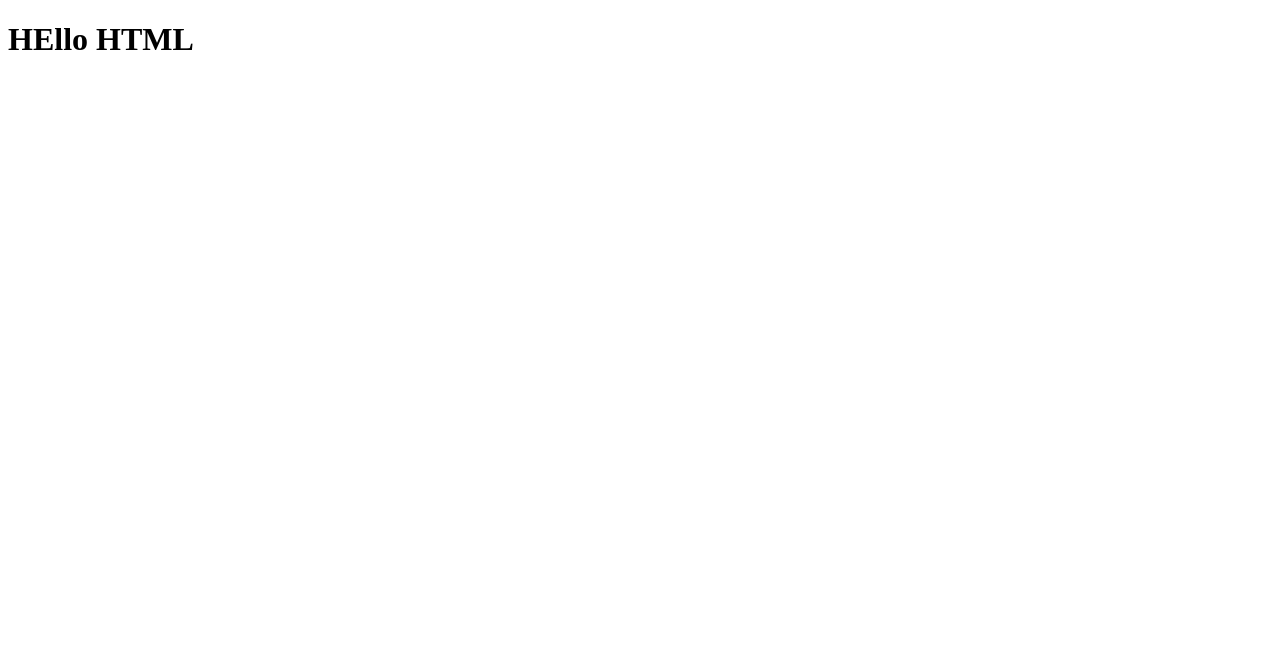
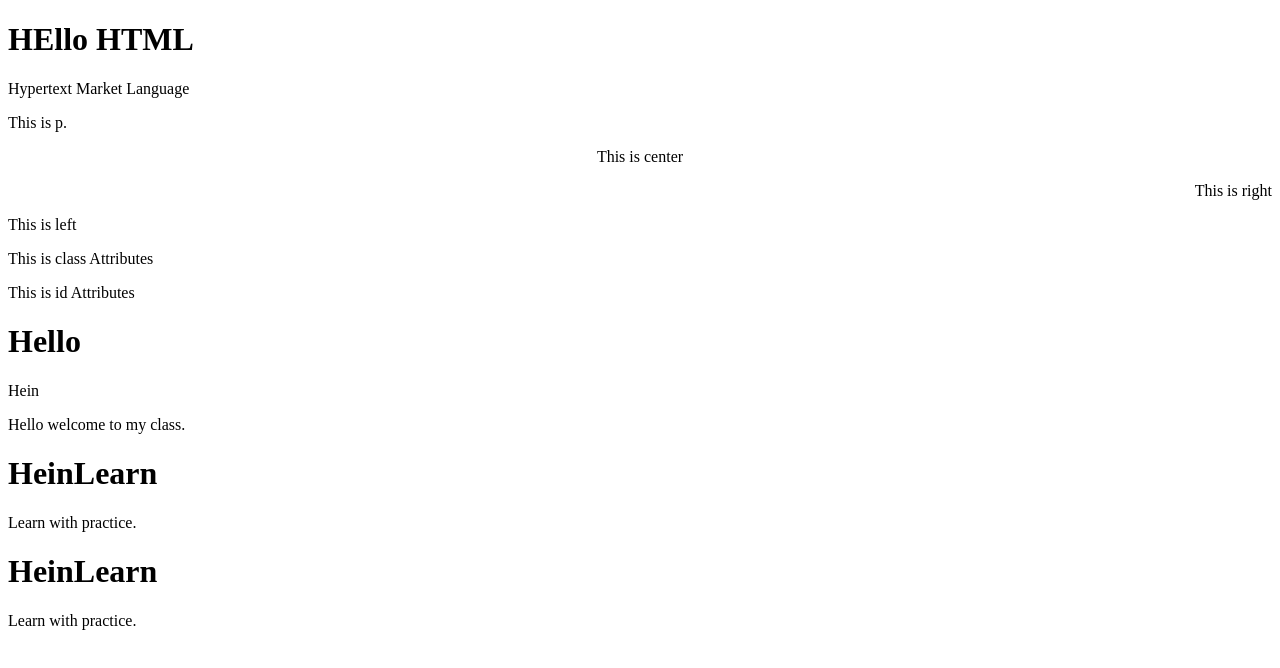
Before and after one commit to eimomkyaw/eimomkyaw.github.io, a plain HTML site: page HTML/index.html in a window 1280 px wide. Drawn offline with Linux system fonts and the light colour scheme.

Commit message:
html tags

```diff
--- a/HTML/index.html
+++ b/HTML/index.html
@@ -7,5 +7,36 @@
 </head>
 <body>
     <h1>HEllo HTML</h1>
+    <p>Hypertext Market Language</p>
+    <!-- Tags and Elements -->
+    <!-- Tags -->
+    <p></p>
+    <div></div>
+    <!-- elements -->
+    <p>This is p.</p>
+    <div>
+        <p></p>
+    </div>
+
+
+    <!-- Attributes -->
+    <p align=" center">This is center</p>
+    <p align=" right">This is right</p>
+    <p align=" left">This is left</p>
+
+    <p class="p-class" id="class-id">This is class Attributes</p>
+    <p id="p-id" class="p-class id-class">This is id Attributes</p>
+
+    <h1>Hello</h1>
+    <hein>Hein</hein>
+
+    <p> Hello         welcome       to my       class.</p>
+
+    <div><span><h1>HeinLearn</h1><p>Learn with practice.</p></span></div>
+
+    <div>
+        <h1>HeinLearn</h1>
+        <p>Learn with practice.</p>
+    </div>
 </body>
 </html>
```
